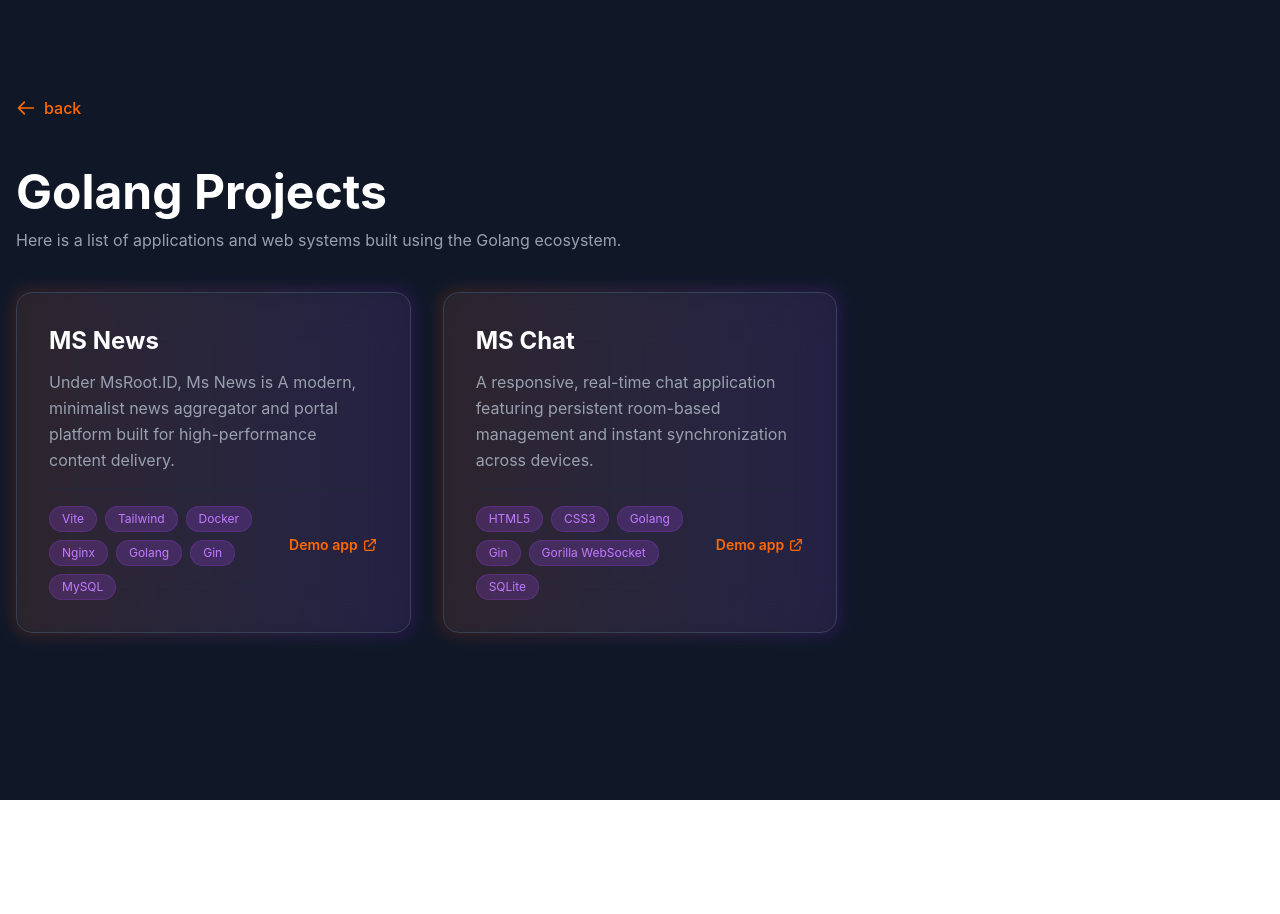
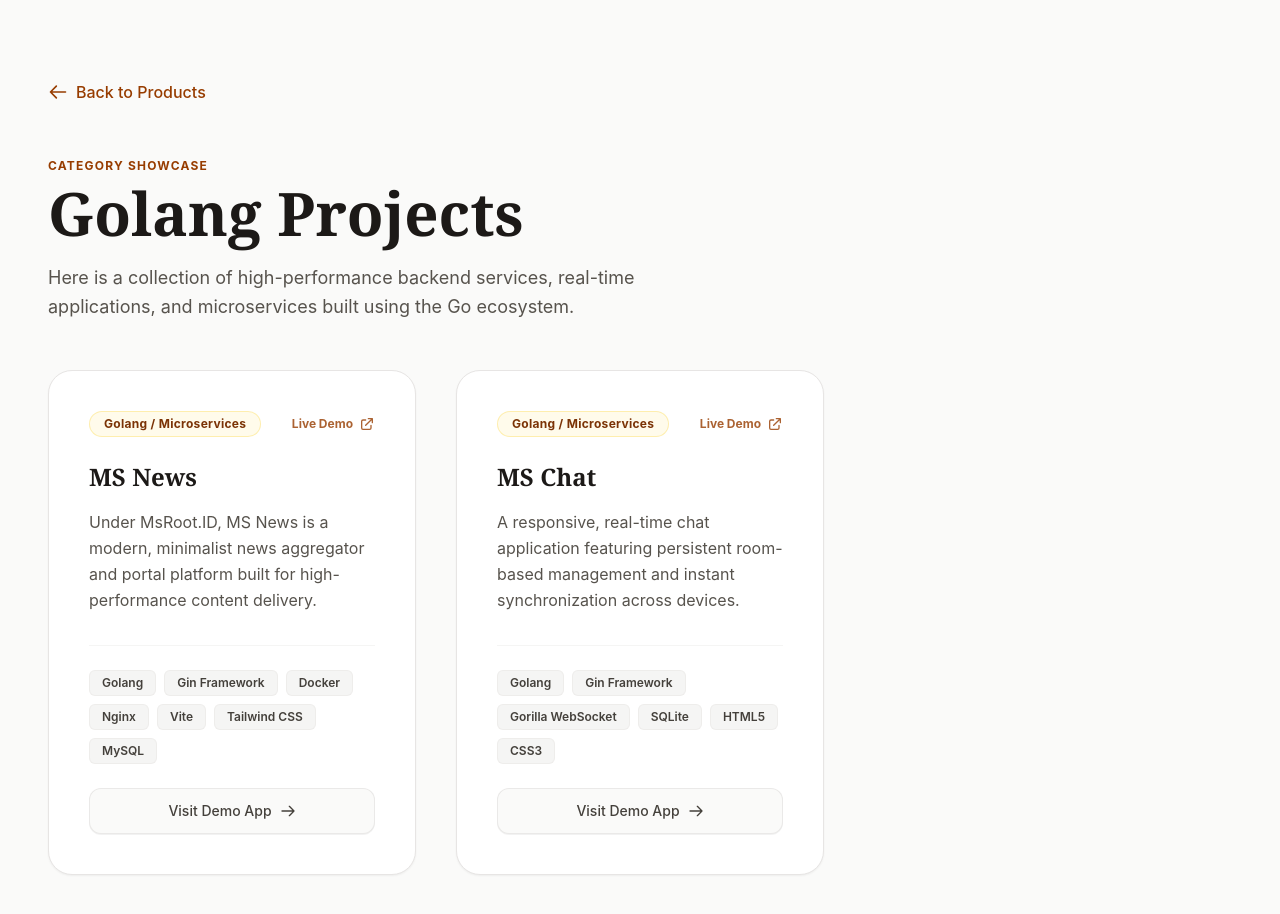
Before and after one commit to farkhanisturkia/lp-msroot, a Vue app: page /golang in a window 1280 px wide. Shown: the top 914 px of the page. Before the commit the page ends 800 px from the top, so only its background shows below. Built offline with nearby package versions, Linux system fonts and the light colour scheme.

Commit message:
[update] GolangView

```diff
--- a/src/views/GolangView.vue
+++ b/src/views/GolangView.vue
@@ -1,20 +1,20 @@
 <script setup lang="ts">
+import { useRouter } from 'vue-router'
+
 const projects = [
   {
     title: 'MS News',
-    description: 'Under MsRoot.ID, Ms News is A modern, minimalist news aggregator and portal platform built for high-performance content delivery.',
-    tech: ['Vite', 'Tailwind', 'Docker', 'Nginx', 'Golang', 'Gin', 'MySQL'],
+    description: 'Under MsRoot.ID, MS News is a modern, minimalist news aggregator and portal platform built for high-performance content delivery.',
+    tech: ['Golang', 'Gin Framework', 'Docker', 'Nginx', 'Vite', 'Tailwind CSS', 'MySQL'],
     link: 'https://news.msroot.my.id'
   },
   {
     title: 'MS Chat',
     description: 'A responsive, real-time chat application featuring persistent room-based management and instant synchronization across devices.',
-    tech: ['HTML5', 'CSS3', 'Golang', 'Gin', 'Gorilla WebSocket', 'SQLite'],
+    tech: ['Golang', 'Gin Framework', 'Gorilla WebSocket', 'SQLite', 'HTML5', 'CSS3'],
     link: 'https://chat.msroot.my.id'
-  },
+  }
 ]
-
-import { useRouter } from 'vue-router'
 
 const router = useRouter()
 
@@ -31,53 +31,90 @@ const backToProduct = async () => {
 </script>
 
 <template>
-  <div class="min-h-screen bg-gray-900 text-white py-12 lg:py-24">
-    <div class="container mx-auto px-4">
+  <div class="min-h-screen bg-stone-50 text-stone-800 py-12 lg:py-20 font-sans">
+    <div class="container mx-auto px-6 lg:px-12 max-w-7xl">
+
       <button
         @click="backToProduct"
-        class="inline-flex items-center text-orange-500 hover:text-orange-400 mb-8 md:mb-12 font-medium text-sm md:text-base cursor-pointer"
+        class="inline-flex items-center text-amber-800 hover:text-amber-900 mb-8 md:mb-12 font-medium text-sm md:text-base cursor-pointer group transition duration-200"
       >
-        <svg class="w-5 h-5 mr-2" fill="none" stroke="currentColor" viewBox="0 0 24 24">
-          <path stroke-linecap="round" stroke-linejoin="round" stroke-width="2" d="M10 19l-7-7m0 0l7-7m-7 7h18"></path>
+        <svg class="w-5 h-5 mr-2 transform group-hover:-translate-x-1 transition" fill="none" stroke="currentColor" stroke-width="2" viewBox="0 0 24 24">
+          <path stroke-linecap="round" stroke-linejoin="round" d="M10 19l-7-7m0 0l7-7m-7 7h18"></path>
         </svg>
-        back
+        Back to Products
       </button>
-      <div class="mb-10 text-center md:text-left">
-        <h1 class="text-3xl md:text-5xl font-bold text-white mb-3">Golang Projects</h1>
-        <p class="text-gray-400 text-sm md:text-base max-w-2xl">
-          Here is a list of applications and web systems built using the Golang ecosystem.
+
+      <div class="mb-12 text-left space-y-3">
+        <span class="text-xs uppercase tracking-widest text-amber-800 font-bold">Category Showcase</span>
+        <h1 class="text-4xl sm:text-5xl lg:text-6xl font-serif font-bold text-stone-900 leading-tight">
+          Golang Projects
+        </h1>
+        <p class="text-stone-600 text-base sm:text-lg max-w-2xl leading-relaxed">
+          Here is a collection of high-performance backend services, real-time applications, and microservices built using the Go ecosystem.
         </p>
       </div>
-      <div class="grid grid-cols-1 md:grid-cols-2 lg:grid-cols-3 gap-6 md:gap-8">
-        <div v-for="(project, index) in projects" :key="index" class="group relative h-full">
-          <div class="absolute -inset-0.5 bg-linear-to-r from-orange-600 to-purple-600 rounded-2xl blur opacity-20 group-hover:opacity-60 transition duration-500"></div>
-          <div class="relative bg-gray-800/50 backdrop-blur-xl border border-gray-700 p-6 md:p-8 rounded-2xl h-full flex flex-col justify-between">
+
+      <div class="grid grid-cols-1 md:grid-cols-2 lg:grid-cols-3 gap-8 lg:gap-10">
+        <div
+          v-for="(project, index) in projects"
+          :key="index"
+          class="bg-white border border-stone-200 hover:border-amber-800/50 rounded-3xl p-8 lg:p-10 transition duration-300 shadow-xs hover:shadow-md flex flex-col justify-between group"
+        >
           <div>
-              <h3 class="text-xl md:text-2xl font-bold text-white mb-3">{{ project.title }}</h3>
-              <p class="text-gray-400 text-sm md:text-base mb-4 leading-relaxed">
+            <div class="flex items-center justify-between mb-6">
+              <span class="px-3.5 py-1 bg-amber-50 text-amber-900 border border-amber-200/60 rounded-full text-xs font-bold tracking-wide">
+                Golang / Microservices
+              </span>
+
+              <a
+                :href="project.link"
+                target="_blank"
+                rel="noopener noreferrer"
+                class="text-xs font-bold text-amber-800 hover:text-amber-900 inline-flex items-center gap-1.5 opacity-80 group-hover:opacity-100 transition"
+              >
+                <span>Live Demo</span>
+                <svg class="w-4 h-4 transform group-hover:translate-x-0.5 group-hover:-translate-y-0.5 transition" fill="none" stroke="currentColor" stroke-width="2" viewBox="0 0 24 24">
+                  <path stroke-linecap="round" stroke-linejoin="round" d="M10 6H6a2 2 0 00-2 2v10a2 2 0 002 2h10a2 2 0 002-2v-4M14 4h6m0 0v6m0-6L10 14"></path>
+                </svg>
+              </a>
+            </div>
+
+            <h3 class="text-2xl font-serif font-bold text-stone-900 mb-4 group-hover:text-amber-900 transition">
+              {{ project.title }}
+            </h3>
+
+            <p class="text-stone-600 text-base leading-relaxed mb-8">
               {{ project.description }}
             </p>
           </div>
-            <div class="flex flex-col sm:flex-row items-end sm:items-center justify-between border-t border-gray-800 gap-4">
-              <div class="flex flex-wrap gap-2 mt-4 max-w-full sm:max-w-[70%]">
+
+          <div class="space-y-6 pt-6 border-t border-stone-100">
+            <div class="flex flex-wrap gap-2">
               <span
                 v-for="(value, idx) in project.tech"
                 :key="idx"
-                  class="text-xs bg-purple-500/20 text-purple-400 px-3 py-1 rounded-full border border-purple-500/20"
+                class="px-3 py-1 bg-stone-100 text-stone-700 text-xs font-semibold rounded-md border border-stone-200/50"
               >
                 {{ value }}
               </span>
             </div>
-              <a :href="project.link" target="_blank" rel="noopener noreferrer" class="text-sm font-semibold text-orange-500 hover:text-orange-400 inline-flex items-center gap-1 shrink-0">
-                Demo app
-                <svg class="w-4 h-4" fill="none" stroke="currentColor" viewBox="0 0 24 24">
-                  <path stroke-linecap="round" stroke-linejoin="round" stroke-width="2" d="M10 6H6a2 2 0 00-2 2v10a2 2 0 002 2h10a2 2 0 002-2v-4M14 4h6m0 0v6m0-6L10 14"></path>
+
+            <a
+              :href="project.link"
+              target="_blank"
+              rel="noopener noreferrer"
+              class="w-full inline-flex items-center justify-center gap-2 bg-stone-50 hover:bg-amber-900 text-stone-700 hover:text-white border border-stone-200/80 hover:border-amber-900 py-3 px-5 rounded-xl font-medium text-sm transition duration-300 shadow-2xs"
+            >
+              <span>Visit Demo App</span>
+              <svg class="w-4 h-4" fill="none" stroke="currentColor" stroke-width="2" viewBox="0 0 24 24">
+                <path stroke-linecap="round" stroke-linejoin="round" d="M14 5l7 7m0 0l-7 7m7-7H3" />
               </svg>
             </a>
           </div>
+
         </div>
       </div>
-      </div>
+
     </div>
   </div>
 </template>
```
Lines whose indentation alone changed are shown as unchanged.
